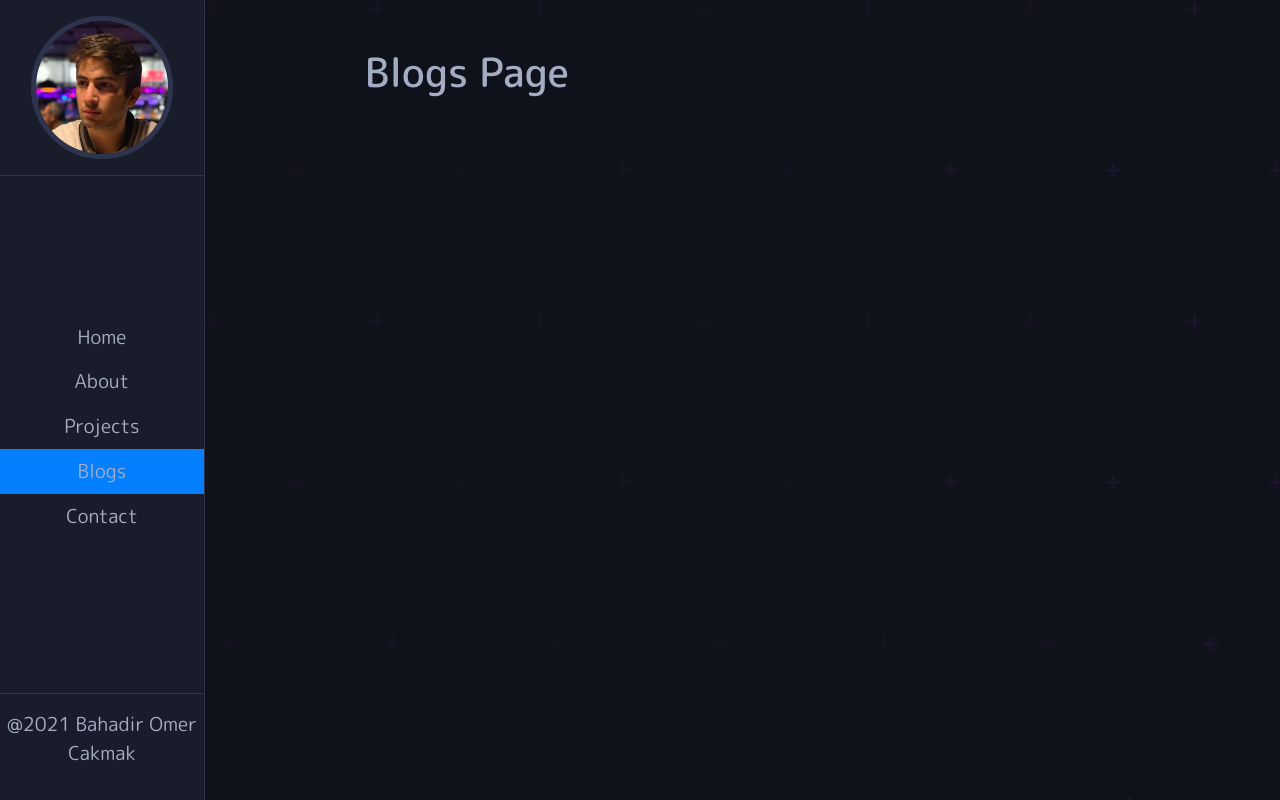
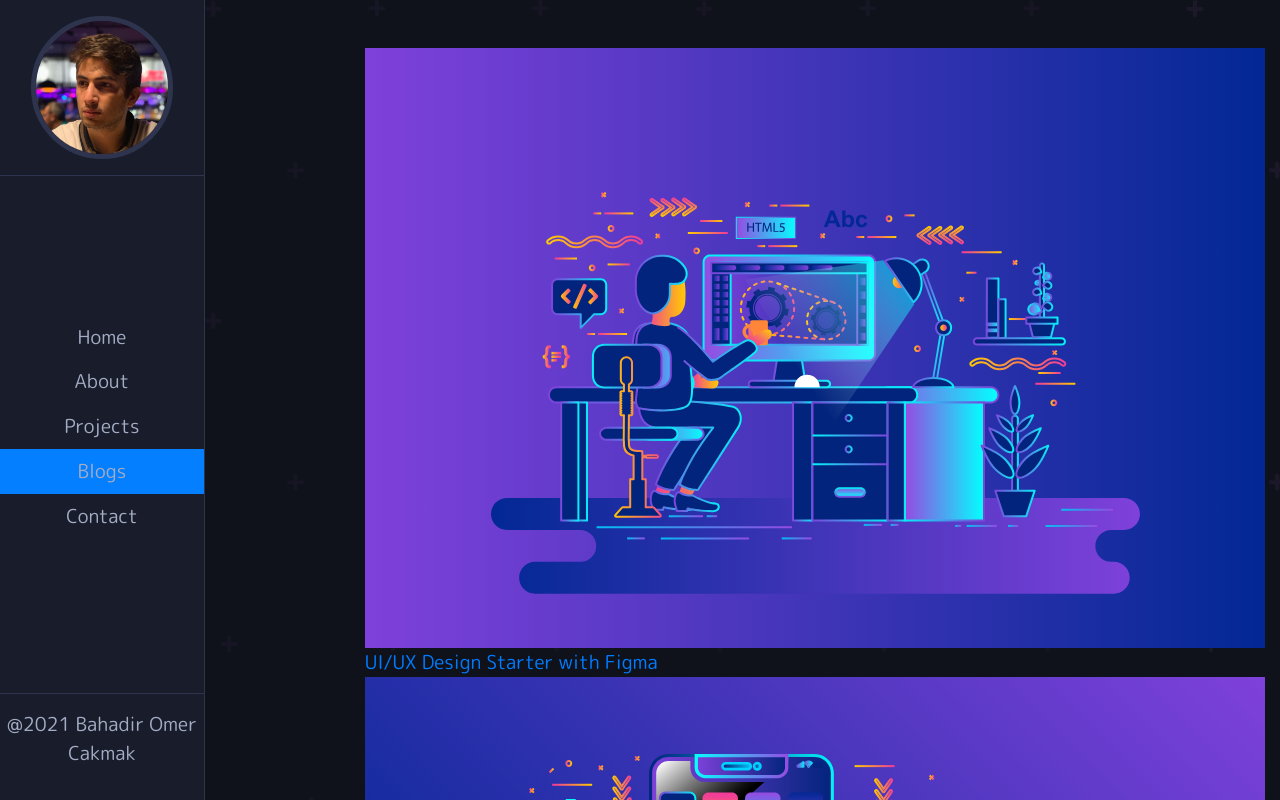
Before and after one commit to bomercakmak/my-portfolio-react, a React (Create React App) app: page /blogs in a window 1280 px wide. Shown: the top 800 px of the page. Built offline with nearby package versions, Linux system fonts and the light colour scheme.

Commit message:
I added some example blog.

```diff
--- /dev/null
+++ b/src/Components/allBlogs.js
@@ -0,0 +1,82 @@
+import blog1 from '../img/blogs/blog1.svg';
+import blog2 from '../img/blogs/blog2.svg';
+import blog3 from '../img/blogs/blog3.svg';
+import blog4 from '../img/blogs/blog4.svg';
+import blog5 from '../img/blogs/blog5.svg';
+
+const blogs = [
+    {
+        id: 1,
+        image: blog1,
+        title: 'UI/UX Design Starter with Figma',
+        link: 'https://www.google.com/',
+        date : '21',
+        month: 'Mar',
+        year: '2020'
+    },
+    {
+        id: 2,
+        image: blog2,
+        title: 'UI/UX Design Starter with Figma',
+        link: 'https://www.facebook.com/',
+        date : '09',
+        month: 'Dec',
+        year: '2019'
+    },
+    {
+        id: 3,
+        image: blog3,
+        title: 'UI/UX Design Starter with Figma',
+        link: 'https://www.facebook.com/',
+        date : '15',
+        month: 'Jun',
+        year: '2018'
+    },
+    {
+        id: 4,
+        image: blog4,
+        title: 'UI/UX Design Starter with Figma',
+        link: 'https://www.facebook.com/',
+        date : '04',
+        month: 'Aug',
+        year: '2020'
+    },
+    {
+        id: 5,
+        image: blog5,
+        title: 'UI/UX Design Starter with Figma',
+        link: 'https://www.facebook.com/',
+        date : '09',
+        month: 'Sep',
+        year: '2019'
+    },
+    {
+        id: 6,
+        image: blog5,
+        title: 'UI/UX Design Starter with Figma',
+        link: 'https://www.facebook.com/',
+        date : '09',
+        month: 'Sep',
+        year: '2019'
+    },
+    {
+        id: 7,
+        image: blog3,
+        title: 'Test Blogs data1',
+        link: 'https://www.facebook.com/',
+        date : '09',
+        month: 'Sep',
+        year: '2019'
+    },
+    {
+        id: 8,
+        image: blog1,
+        title: 'Test Blogs data2',
+        link: 'https://www.facebook.com/',
+        date : '09',
+        month: 'Sep',
+        year: '2019'
+    }
+];
+
+export default blogs;
--- a/src/Pages/BlogsPage.js
+++ b/src/Pages/BlogsPage.js
@@ -1,9 +1,26 @@
 import React from 'react'
+import allBlogs from '../Components/allBlogs'
 
 function BlogsPage() {
     return (
-        <div>
-            <h1>Blogs Page</h1>
+        <div className="BlogsPage">
+            {
+            allBlogs.map((blog) => {
+                return <div className="blog" key={blog.id}>
+                    <div className="blog-content">
+                        <img src={blog.image} alt=''/>
+                        <a href={blog.link} className="blog-link">
+                            {blog.title}
+                        </a>
+                        <div className="date-icon">
+
+                        </div>
+                    </div>
+
+                </div>
+
+            })
+            }
         </div>
     )
 }
```
